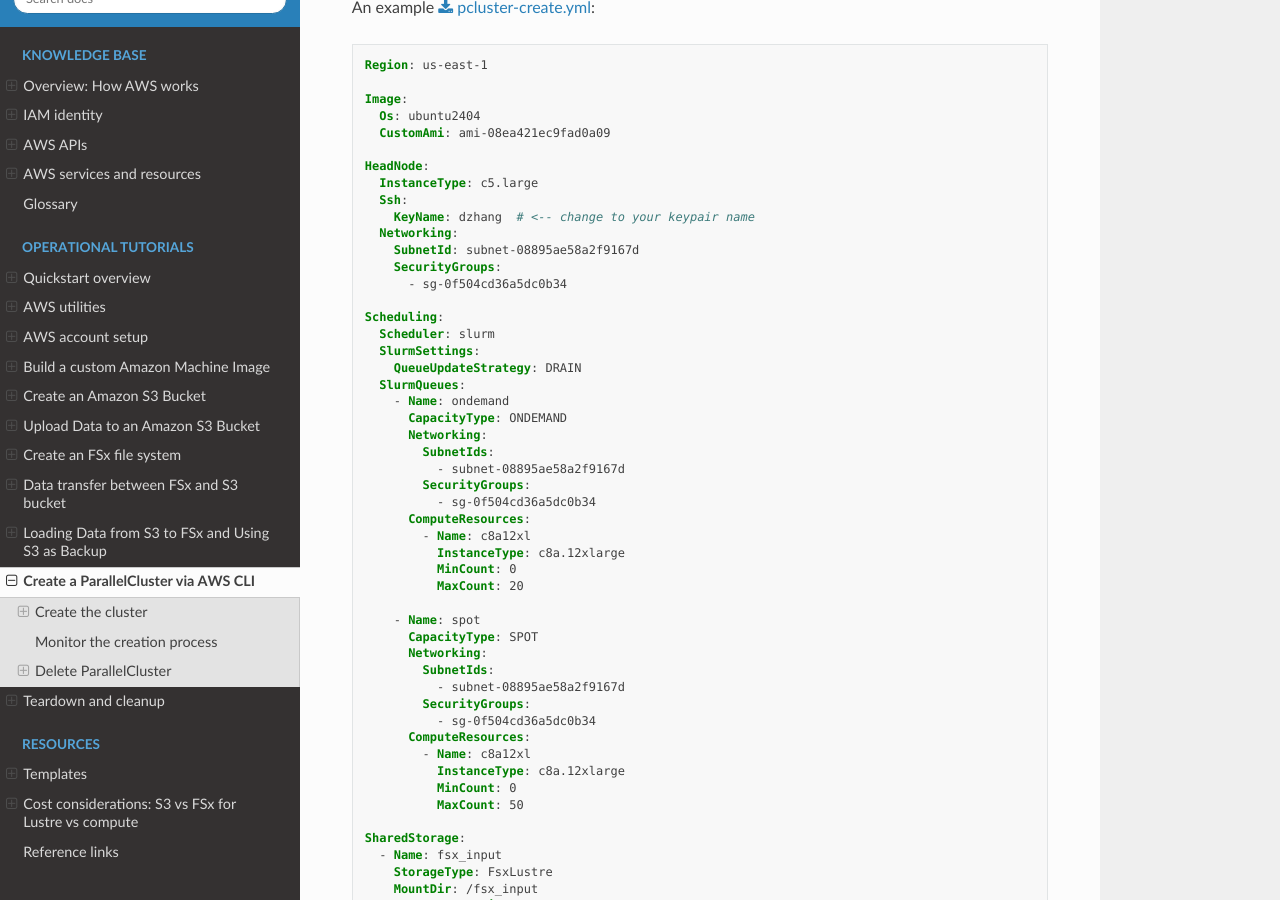
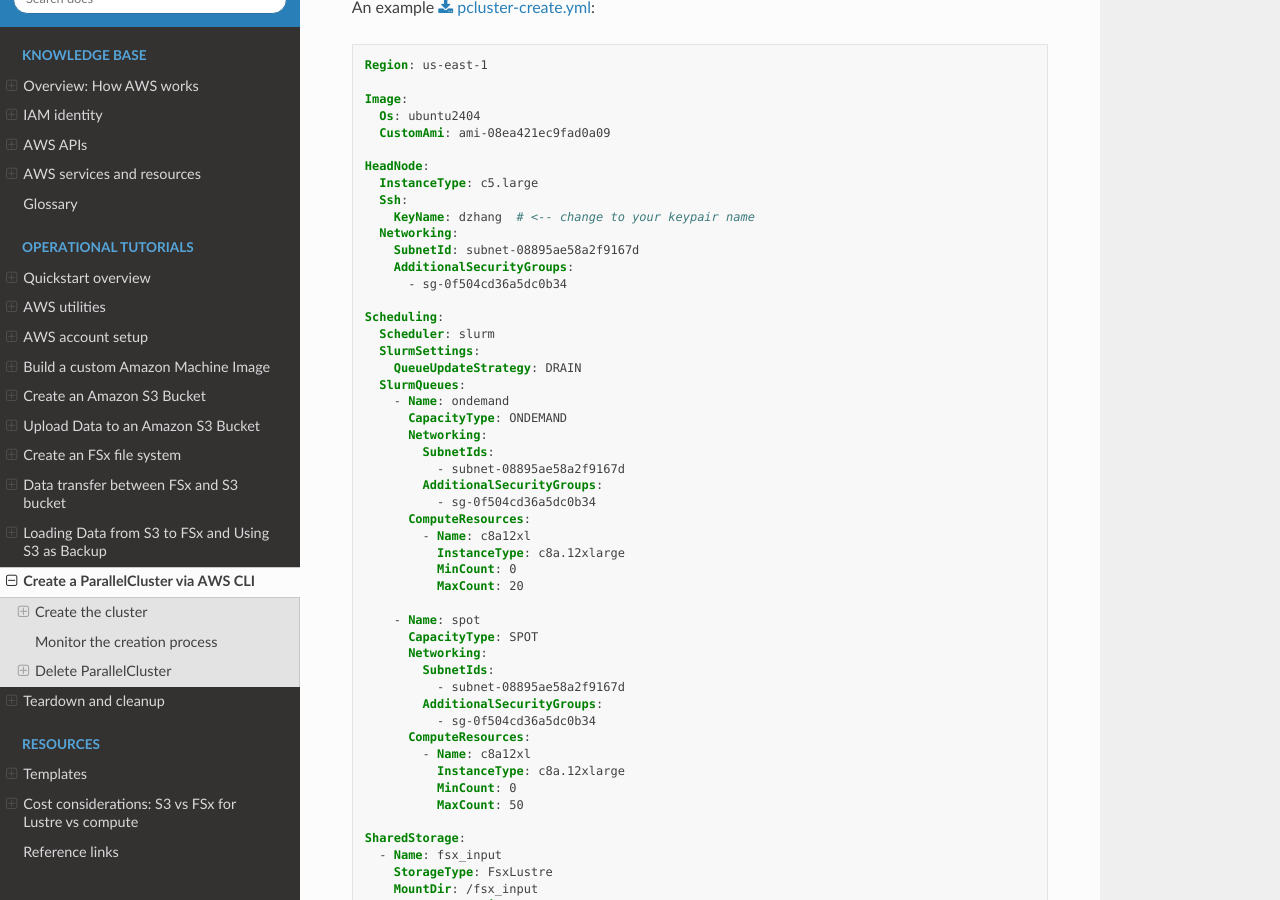
Before and after one commit to 1Dandan/learning-aws, a Sphinx documentation site: the page built from docs/source/operational-tutorials/pcluster-create.rst, in a window 1280 px wide and 900 px high, scrolled down 963 px. Built offline with Sphinx 7.4.7 and the Read the Docs theme 3.1.0, drawn with Linux system fonts in a browser that asks for light colours; part of the change alters nothing that is shown.

Commit message:
update for pcluster config yaml

```diff
--- a/docs/source/configs/pcluster-create.yml
+++ b/docs/source/configs/pcluster-create.yml
@@ -9,7 +9,7 @@ HeadNode:
     KeyName: dzhang # <-- change to your keypair name
   Networking:
     SubnetId: subnet-074660a6fc92af350
-    SecurityGroups:
+    AdditionalSecurityGroups:
       - sg-0f504cd36a5dc0b34
 
 Scheduling:
@@ -22,7 +22,12 @@ Scheduling:
       Networking:
         SubnetIds:
           - subnet-074660a6fc92af350
-        SecurityGroups:
+          - subnet-09682a7c73cfee0e4
+          - subnet-0a2db44201cf0e790
+          - subnet-08895ae58a2f9167d
+          - subnet-0c7f94531be1ceff1
+          - subnet-05f1b0f01cfb5f370
+        AdditionalSecurityGroups:
           - sg-0f504cd36a5dc0b34
       ComputeResources:
         - Name: c8a24xl
@@ -35,7 +40,12 @@ Scheduling:
       Networking:
         SubnetIds:
           - subnet-074660a6fc92af350
-        SecurityGroups:
+          - subnet-09682a7c73cfee0e4
+          - subnet-0a2db44201cf0e790
+          - subnet-08895ae58a2f9167d
+          - subnet-0c7f94531be1ceff1
+          - subnet-05f1b0f01cfb5f370
+        AdditionalSecurityGroups:
           - sg-0f504cd36a5dc0b34
       ComputeResources:
         - Name: c8a24xl
@@ -43,12 +53,17 @@ Scheduling:
           MinCount: 0
           MaxCount: 50
 
-    - Name: submit
+    - Name: submit-c8a2xl
       CapacityType: ONDEMAND
       Networking:
         SubnetIds:
           - subnet-074660a6fc92af350
-        SecurityGroups:
+          - subnet-09682a7c73cfee0e4
+          - subnet-0a2db44201cf0e790
+          - subnet-08895ae58a2f9167d
+          - subnet-0c7f94531be1ceff1
+          - subnet-05f1b0f01cfb5f370
+        AdditionalSecurityGroups:
           - sg-0f504cd36a5dc0b34
       ComputeResources:
         - Name: c8a2xl
--- a/docs/source/operational-tutorials/pcluster-create.rst
+++ b/docs/source/operational-tutorials/pcluster-create.rst
@@ -65,7 +65,7 @@ An example :download:`pcluster-create.yml <../configs/pcluster-create.yml>`:
        KeyName: dzhang  # <-- change to your keypair name
      Networking:
        SubnetId: subnet-08895ae58a2f9167d
-       SecurityGroups:
+       AdditionalSecurityGroups:
          - sg-0f504cd36a5dc0b34
 
    Scheduling:
@@ -78,7 +78,7 @@ An example :download:`pcluster-create.yml <../configs/pcluster-create.yml>`:
          Networking:
            SubnetIds:
              - subnet-08895ae58a2f9167d
-           SecurityGroups:
+           AdditionalSecurityGroups:
              - sg-0f504cd36a5dc0b34
          ComputeResources:
            - Name: c8a12xl
@@ -91,7 +91,7 @@ An example :download:`pcluster-create.yml <../configs/pcluster-create.yml>`:
          Networking:
            SubnetIds:
              - subnet-08895ae58a2f9167d
-           SecurityGroups:
+           AdditionalSecurityGroups:
              - sg-0f504cd36a5dc0b34
          ComputeResources:
            - Name: c8a12xl
```
